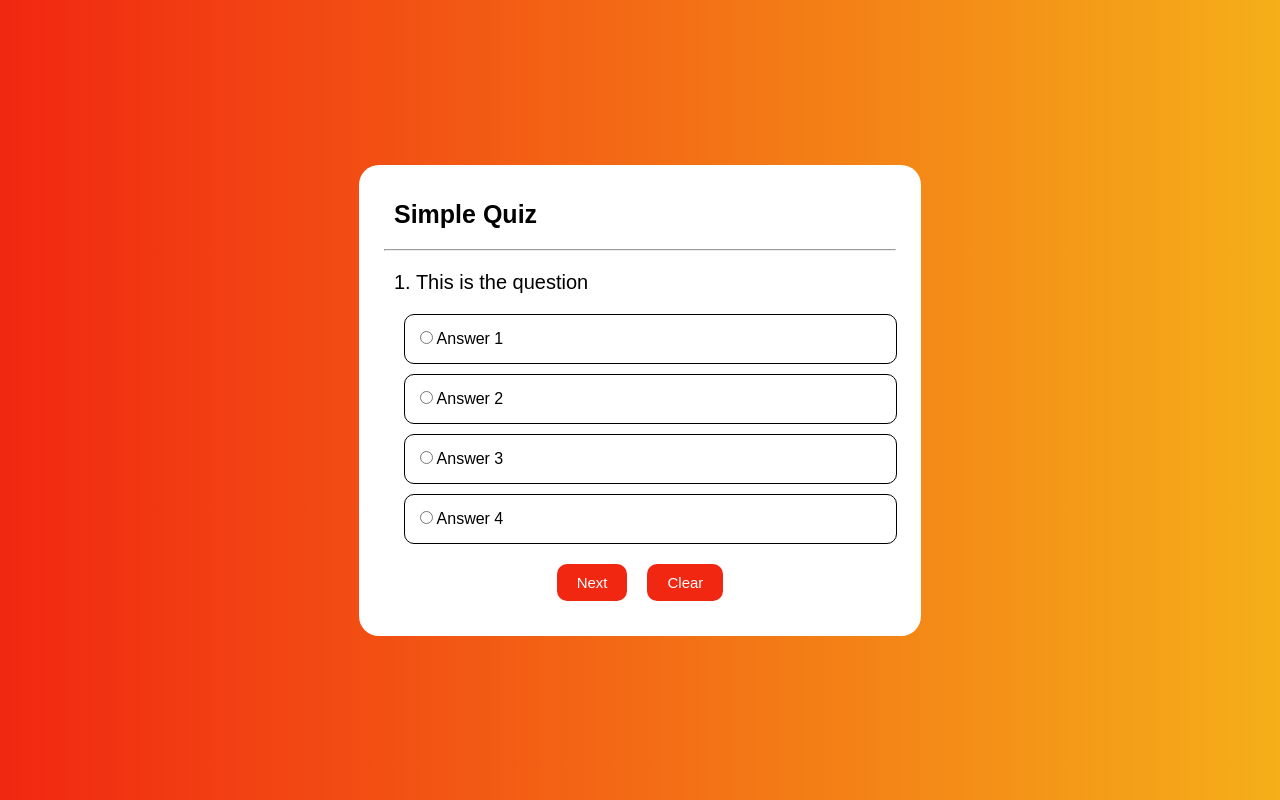
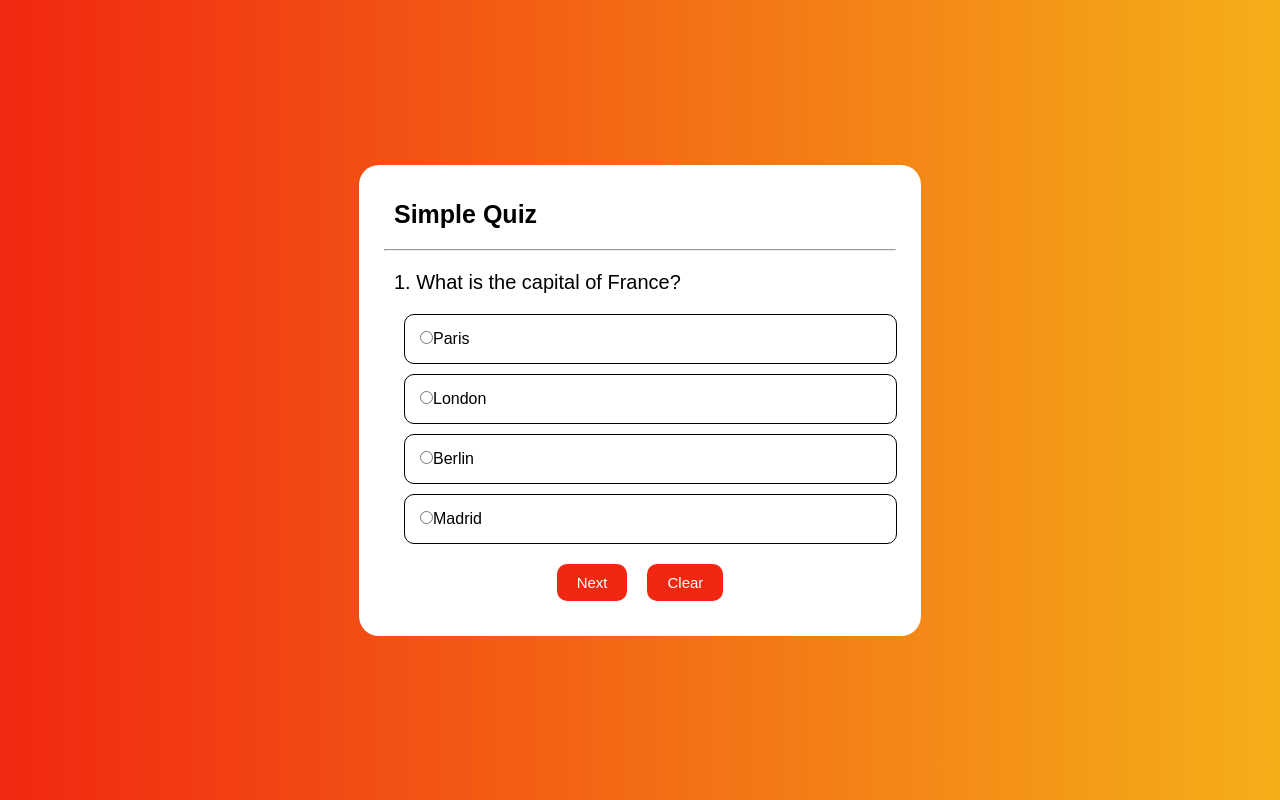
Before and after one commit to Avinash-yadav103/MiniProjects, a plain HTML site: page Quiz/quiz.html in a window 1280 px wide. Both pictures are taken after a click on the button "Next". Drawn offline with Linux system fonts and the light colour scheme.

Commit message:
quiz-app

```diff
--- a/Quiz/quiz.css
+++ b/Quiz/quiz.css
@@ -42,7 +42,7 @@ body{
     padding: 10px 10px 10px 0;
 }
 
-.answers{
+#answers{
     width: 100%;
 }
 
--- a/Quiz/quiz.html
+++ b/Quiz/quiz.html
@@ -13,10 +13,10 @@
         </div>
         <hr>
         <div class="questions">
-            <div class="question">
+            <div id="question">
                 <p>1. This is the question</p>
             </div>
-            <div class="answers">
+            <div id="answers" class="answers">
                 <div class="answer">
                     <input type="radio" name="answer" id="answer1">
                     <label for="answer1">Answer 1</label>
@@ -36,7 +36,7 @@
             </div>
         </div>
         <div class="buttons">
-            <button class="next" onclick=nextQues()>
+            <button id="next" onclick=nextQues()>
                 Next
             </button>
             <button class="clear" onclick=clearResponse()>
--- a/Quiz/quiz.js
+++ b/Quiz/quiz.js
@@ -22,6 +22,62 @@ let data = [
 ]
 
 let questionIndex = 0;
-let questionNo = questionIndex + 1;
+let score = 0;
+let answer = document.querySelector(".answer");
+let answers = document.getElementById("answers");
+let question = document.getElementById("question");
 
-let question = document.getElementById("question");
+function startQuiz(){
+    console.log("Quiz started");
+    questionIndex = 0;
+    loadQuestion();
+}
+
+function loadQuestion(){
+    answers.innerHTML = "";
+    let currentQuestion = data[questionIndex];
+    let questionNo = questionIndex + 1;
+    question.innerHTML = questionNo + ". " +currentQuestion.question;
+    question.classList.add("question");
+    console.log(currentQuestion.question);
+    let label;
+    for(i=0;i<data[questionIndex].answers.length;i++){
+
+        let div = document.createElement("div");
+        div.setAttribute("class", "answer");
+        let input = document.createElement("input");
+        input.setAttribute("type", "radio");
+        let label = document.createElement("label");
+        label.innerHTML = data[questionIndex].answers[i];
+        answer.appendChild(input);
+        answer.appendChild(label);
+        console.log("ans");
+        div.appendChild(input);
+        div.appendChild(label);
+        answers.appendChild(div);
+        // answers.classList.add("answers");
+        div.classList.add("answer");
+    }
+
+
+    questionIndex++;
+}
+
+document.getElementById("next").addEventListener("click", nextQues=()=>{
+    let selected = document.querySelector("input[type=radio]:checked");
+    if(selected){
+        let answer = selected.nextElementSibling.innerHTML;
+        let correctAnswer = data[questionIndex-1].answers[data[questionIndex-1].correctAnswer];
+        if(answer === correctAnswer){
+            score++;
+        }
+        if(questionIndex < data.length){
+            loadQuestion();
+        }else{
+            alert("Quiz finished. Your score is: " + score);
+        }}
+});
+
+
+
+startQuiz();
```
